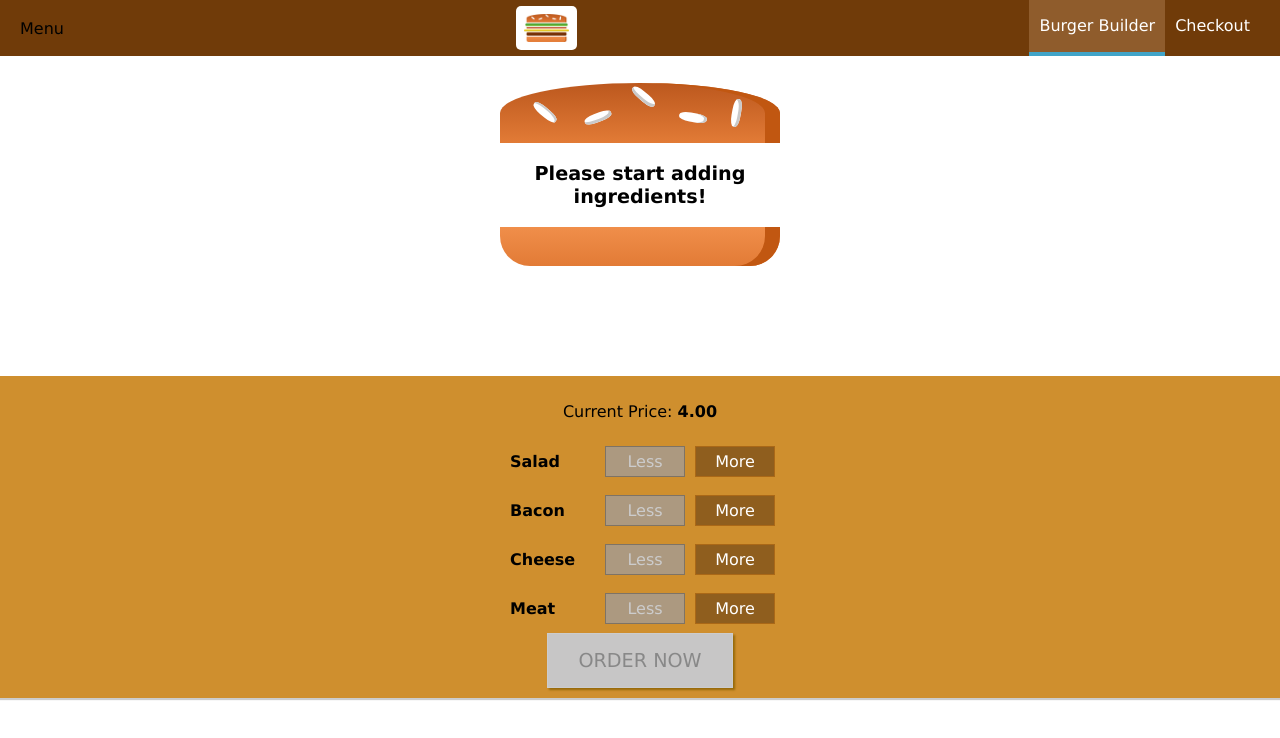
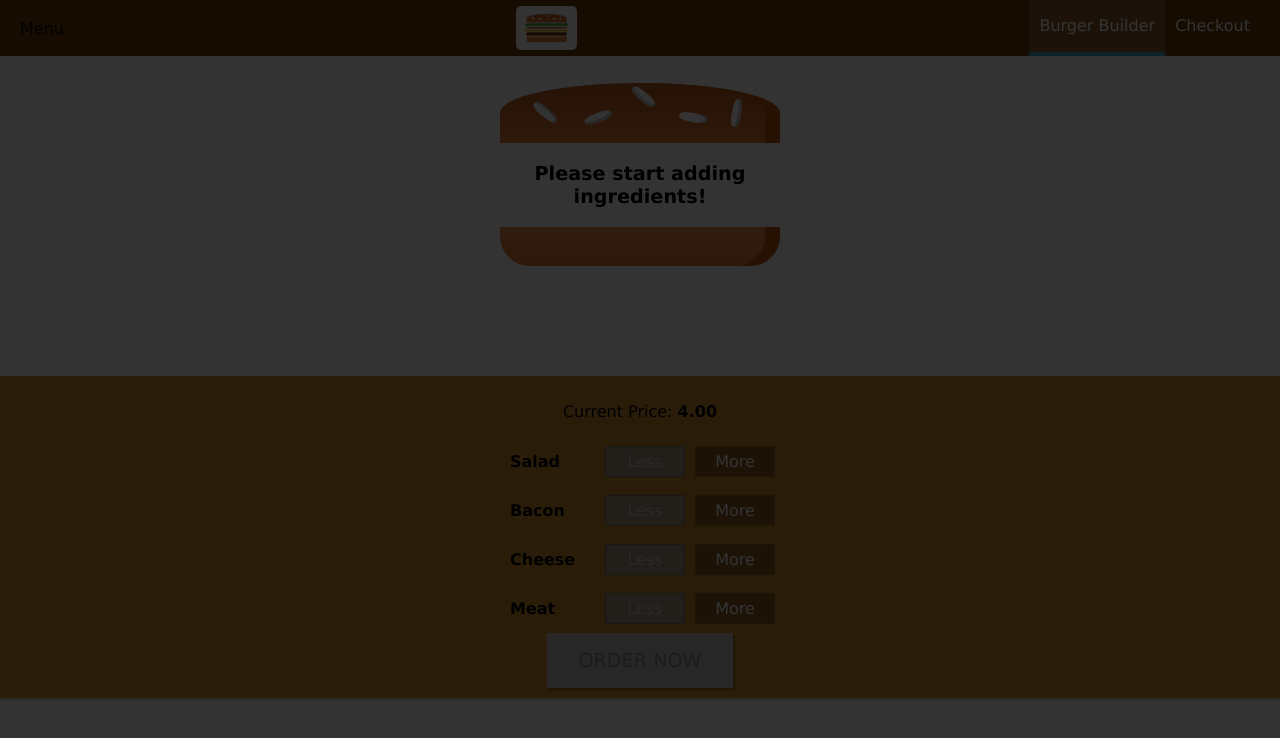
Before and after one commit to Eleazarcaz/burger-builder, a React app: page / in a window 1280 px wide. Shown: the top 738 px of the page. Built offline with nearby package versions, Linux system fonts and the light colour scheme.

Commit message:
Reusando el Backdrop

```diff
--- a/src/components/Layout/Layout.jsx
+++ b/src/components/Layout/Layout.jsx
@@ -3,12 +3,28 @@ import classes from './Layout.module.css';
 import Auxiliar from '../../hoc/auxiliar';
 import Toolbar from '../Navigation/Toolbar/Toolbar';
 import SideDrawer from '../Navigation/SideDrawer/SideDrawer';
-const Layout = (props) => (
-  <Auxiliar>
-    <Toolbar />
-    <SideDrawer />
-    <main className={classes.Content}>{props.children}</main>
-  </Auxiliar>
-);
+
+class Layout extends React.Component {
+  state = {
+    showSideDrawer: true,
+  };
+
+  sideDrawerCloseHandler = () => {
+    this.setState({ showSideDrawer: false });
+  };
+
+  render() {
+    return (
+      <Auxiliar>
+        <Toolbar />
+        <SideDrawer
+          open={this.state.showSideDrawer}
+          closed={this.sideDrawerCloseHandler}
+        />
+        <main className={classes.Content}>{this.props.children}</main>
+      </Auxiliar>
+    );
+  }
+}
 
 export default Layout;
--- a/src/components/Navigation/SideDrawer/SideDrawer.jsx
+++ b/src/components/Navigation/SideDrawer/SideDrawer.jsx
@@ -3,10 +3,20 @@ import React from 'react';
 import classes from './SideDrawer.module.css';
 import Logo from '../../Logo/Logo';
 import NavigationItems from '../NavigationItems/NavigationItems';
+import Backdrop from '../../Backdrop/Backdrop';
+import Auxiliar from '../../../hoc/auxiliar';
 
 const SideDrawer = (props) => {
+  let attachedClasses = [classes.SideDrawer, classes.Close];
+  if (props.open) {
+    attachedClasses = [classes.SideDrawer, classes.open];
+  }
+
   return (
-    <div className={classes.SideDrawer}>
+    <Auxiliar>
+      <Backdrop show={props.open} clicked={props.closed} />
+
+      <div className={attachedClasses.join(' ')}>
         <div className={classes.Logo}>
           <Logo />
         </div>
@@ -14,6 +24,7 @@ const SideDrawer = (props) => {
           <NavigationItems />
         </nav>
       </div>
+    </Auxiliar>
   );
 };
 
```
Lines whose indentation alone changed are shown as unchanged.
